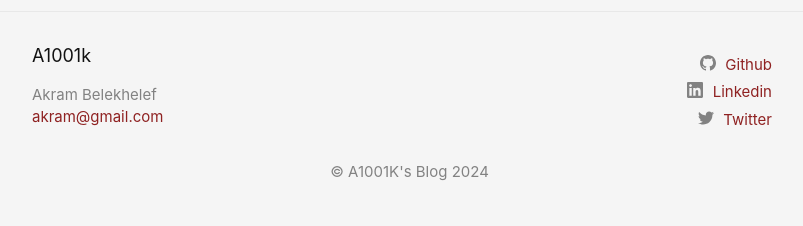
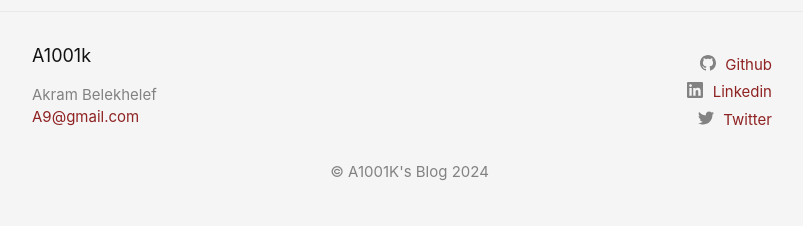
Before and after one commit to a-9-k/WriteUps, a Jekyll site: the page built from index.markdown, in a window 1280 px wide. Shown: the part 1153-1379 px from the top of the page, without its empty margins (238-1041 px from the left). Built offline with Jekyll 4.4.1, drawn with Linux system fonts in a browser that asks for light colours.

Commit message:
Update Config file

```diff
--- a/_config.yml
+++ b/_config.yml
@@ -1,6 +1,6 @@
 
 title: A1001k
-email: akram@gmail.com
+email: A9@gmail.com
 description: >- # this means to ignore newlines until "baseurl:"
 
 baseurl: "/WriteUps" # the subpath of your site, e.g. /blog
```
